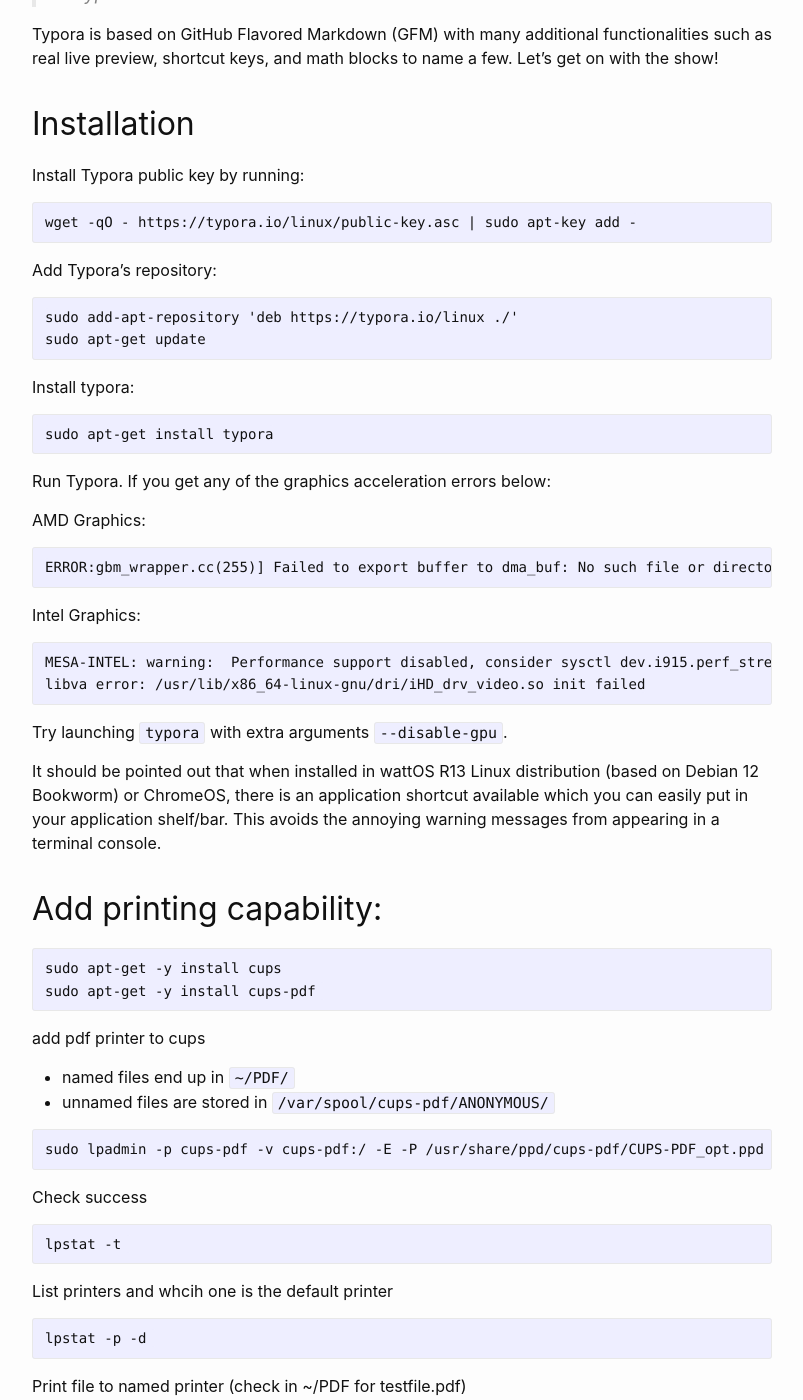
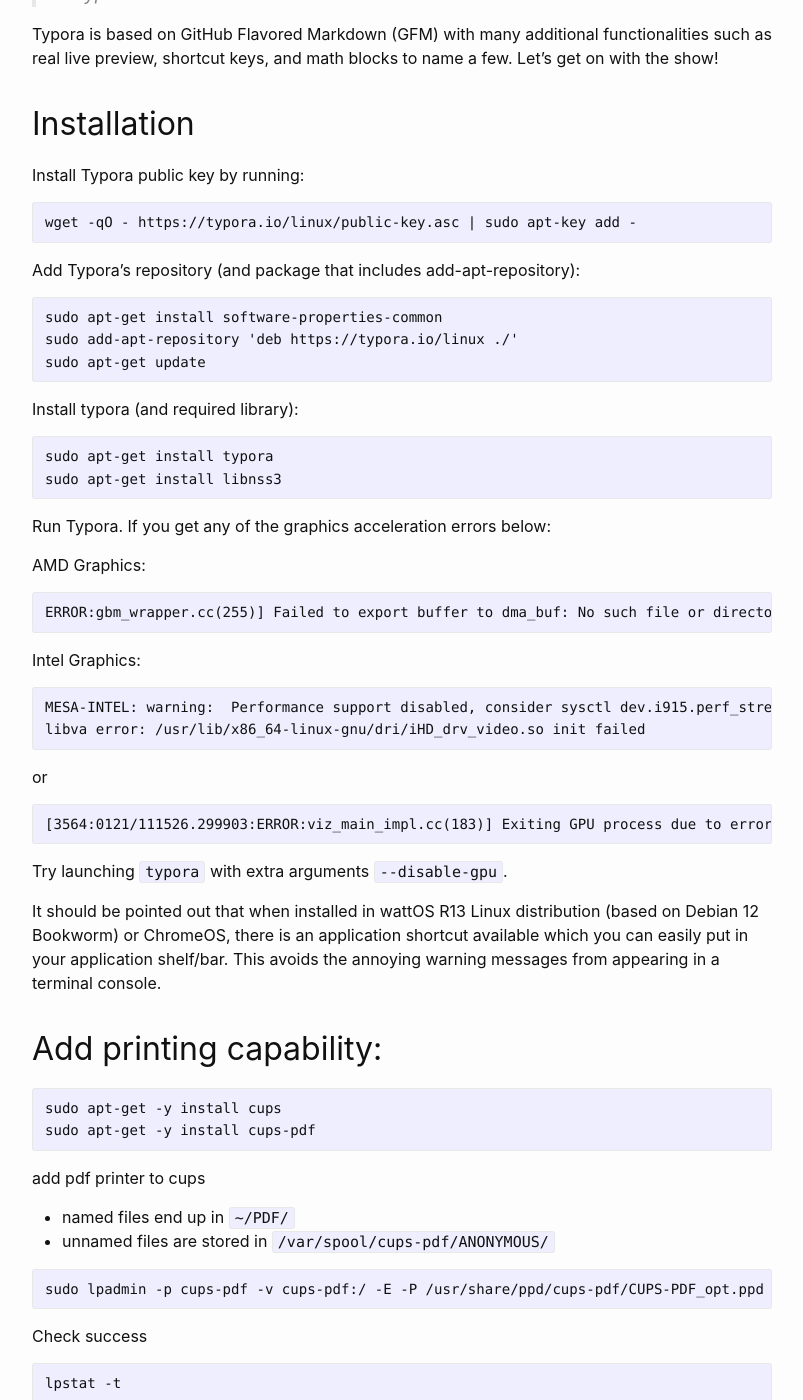
Before and after one commit to ekbann/ekbann.github.io, a Jekyll site: the page built from _posts/2024-01-16-typora.md, in a window 1280 px wide and 1400 px high, scrolled down 964 px. Shown: the whole window, without its empty margins (238-1041 px from the left). Built offline with Jekyll 4.4.1, drawn with Linux system fonts in a browser that asks for light colours.

Commit message:
Update 2024-01-16-typora.md

````diff
--- a/_posts/2024-01-16-typora.md
+++ b/_posts/2024-01-16-typora.md
@@ -26,17 +26,19 @@ Install Typora public key by running:
 wget -qO - https://typora.io/linux/public-key.asc | sudo apt-key add -
 ```
 
-Add Typora's repository:
+Add Typora's repository (and package that includes add-apt-repository):
 
 ```
+sudo apt-get install software-properties-common
 sudo add-apt-repository 'deb https://typora.io/linux ./'
 sudo apt-get update
 ```
 
-Install typora:
+Install typora (and required library):
 
 ```
 sudo apt-get install typora
+sudo apt-get install libnss3
 ```
 
 Run Typora. If you get any of the graphics acceleration errors below:
@@ -52,6 +54,12 @@ Intel Graphics:
 ```
 MESA-INTEL: warning:  Performance support disabled, consider sysctl dev.i915.perf_stream_paranoid=0
 libva error: /usr/lib/x86_64-linux-gnu/dri/iHD_drv_video.so init failed
+```
+
+or
+
+```
+[3564:0121/111526.299903:ERROR:viz_main_impl.cc(183)] Exiting GPU process due to errors during initialization
 ```
 
 Try launching `typora` with extra arguments `--disable-gpu`.
````
